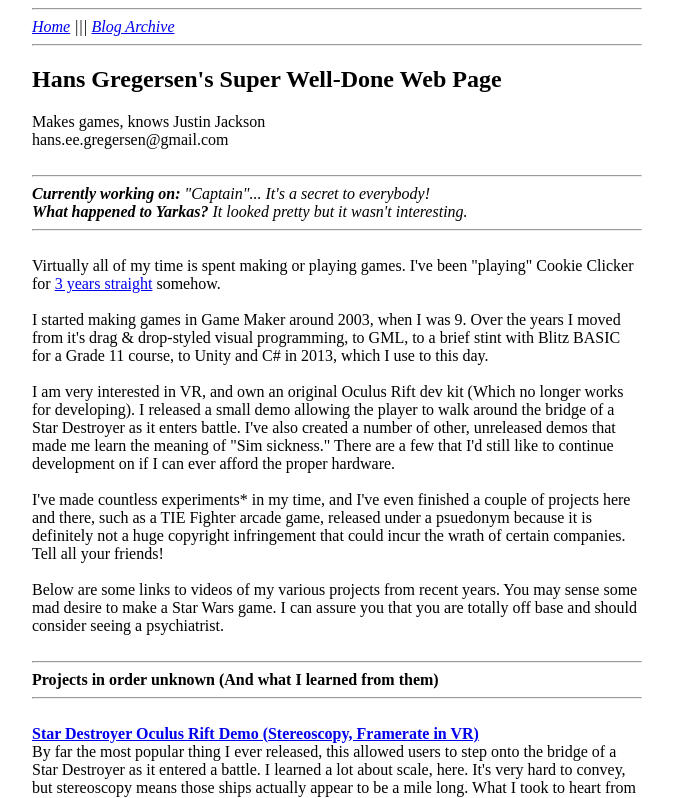
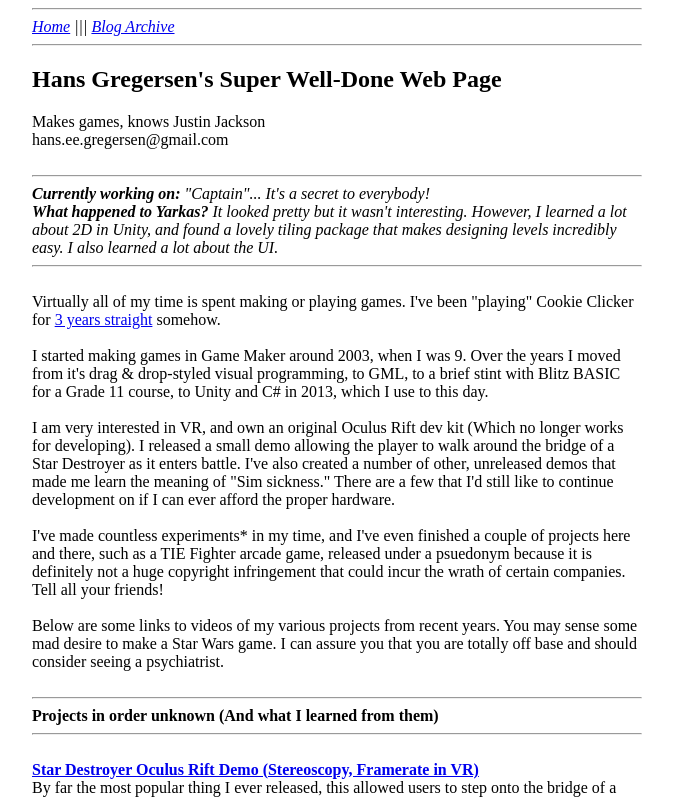
Before and after one commit to TheAccountOfHans/TheAccountOfHans.github.io, a plain HTML site: page index.html in a window 1280 px wide. Shown: the top 798 px of the page, without its empty margins (303-976 px from the left). Drawn offline with Linux system fonts and the light colour scheme.

Commit message:
Changes to index "Currently Working On" section

```diff
--- a/index.html
+++ b/index.html
@@ -38,7 +38,7 @@ html {
 
 	<hr>
 	<i><b>Currently working on:</b> "Captain"... It's a secret to everybody!</i><br>
-	<i><b>What happened to Yarkas?</b> It looked pretty but it wasn't interesting.</i>
+	<i><b>What happened to Yarkas?</b> It looked pretty but it wasn't interesting. However, I learned a lot about 2D in Unity, and found a lovely tiling package that makes designing levels incredibly easy. I also learned a lot about the UI.</i>
 	<hr>
 	<br>
 
```
